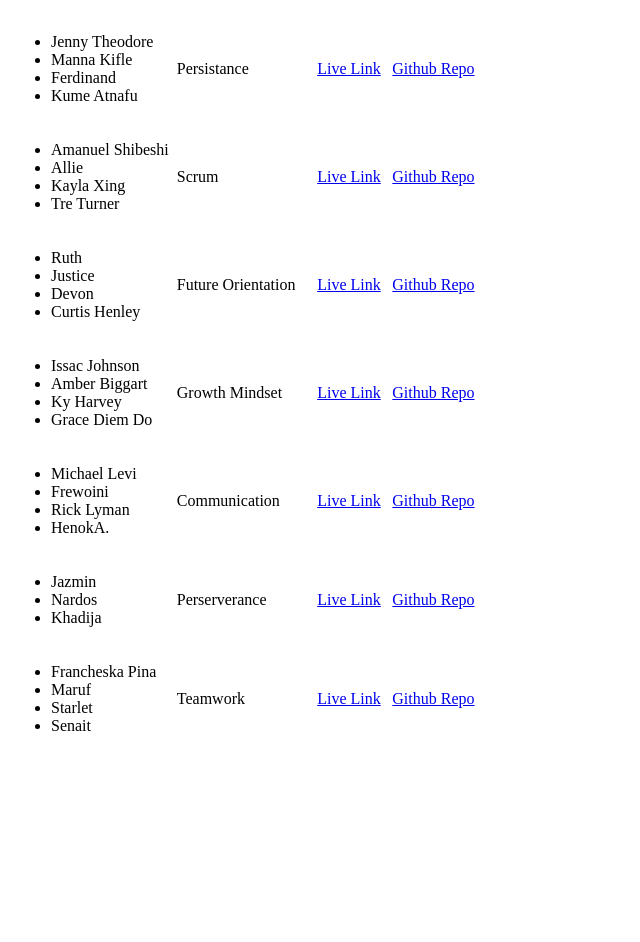
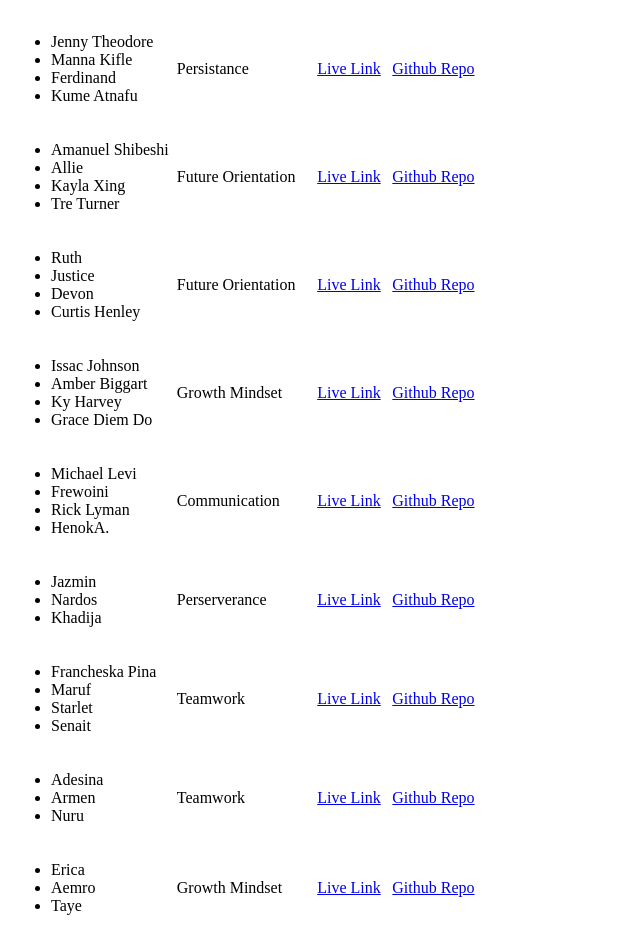
Before and after one commit to RuthWT/Future-Orientation-Groupwork, a plain HTML site: page addtional_BSM.html in a window 1280 px wide. Shown: the part 402-1344 px from the top of the page, without its empty margins (0-640 px from the left). Before the commit the page ends 1164 px from the top, so only its background shows below. Drawn offline with Linux system fonts and the light colour scheme.

Commit message:
added new items to table

```diff
--- a/addtional_BSM.html
+++ b/addtional_BSM.html
@@ -108,7 +108,7 @@
                         </ul>
                     </td>
                     <td></td>
-                    <td>Scrum</td>
+                    <td>Future Orientation</td>
                     <td></td>
                     <td><a href="https://amanuel-shibeshi.github.io/scrumHTML/" target="_blank">Live Link</a></td>
                     <td></td>
@@ -198,6 +198,38 @@
                     <td></td>
                     <td><a href="https://github.com/pinaf9/Team-BSM-HTML-Challenge" target="_blank">Github Repo</a></td>
                 </tr>
+                <!-- row 12 -->
+                <tr>
+                    <td>
+                        <ul>
+                            <li>Adesina</li>
+                            <li>Armen</li>
+                            <li>Nuru</li>
+                        </ul>
+                    </td>
+                    <td></td>
+                    <td>Teamwork</td>
+                    <td></td>
+                    <td><a href="https://kankoo1.github.io/BSM-Project/index.html" target="_blank">Live Link</a></td>
+                    <td></td>
+                    <td><a href="https://github.com/Kankoo1/BSM-Project.git" target="_blank">Github Repo</a></td>
+                </tr>
+                <!-- row 13 -->
+                <tr>
+                    <td>
+                        <ul>
+                            <li>Erica</li>
+                            <li>Aemro</li>
+                            <li>Taye</li>
+                        </ul>
+                    </td>
+                    <td></td>
+                    <td>Growth Mindset</td>
+                    <td></td>
+                    <td><a href="https://ayalavirtual.github.io/BSM-GroupRepoChallenge/" target="_blank">Live Link</a></td>
+                    <td></td>
+                    <td><a href="https://github.com/AyalaVirtual/BSM-GroupRepoChallenge" target="_blank">Github Repo</a></td>
+                </tr>
             </tbody>
         </table>
     </main>
```
